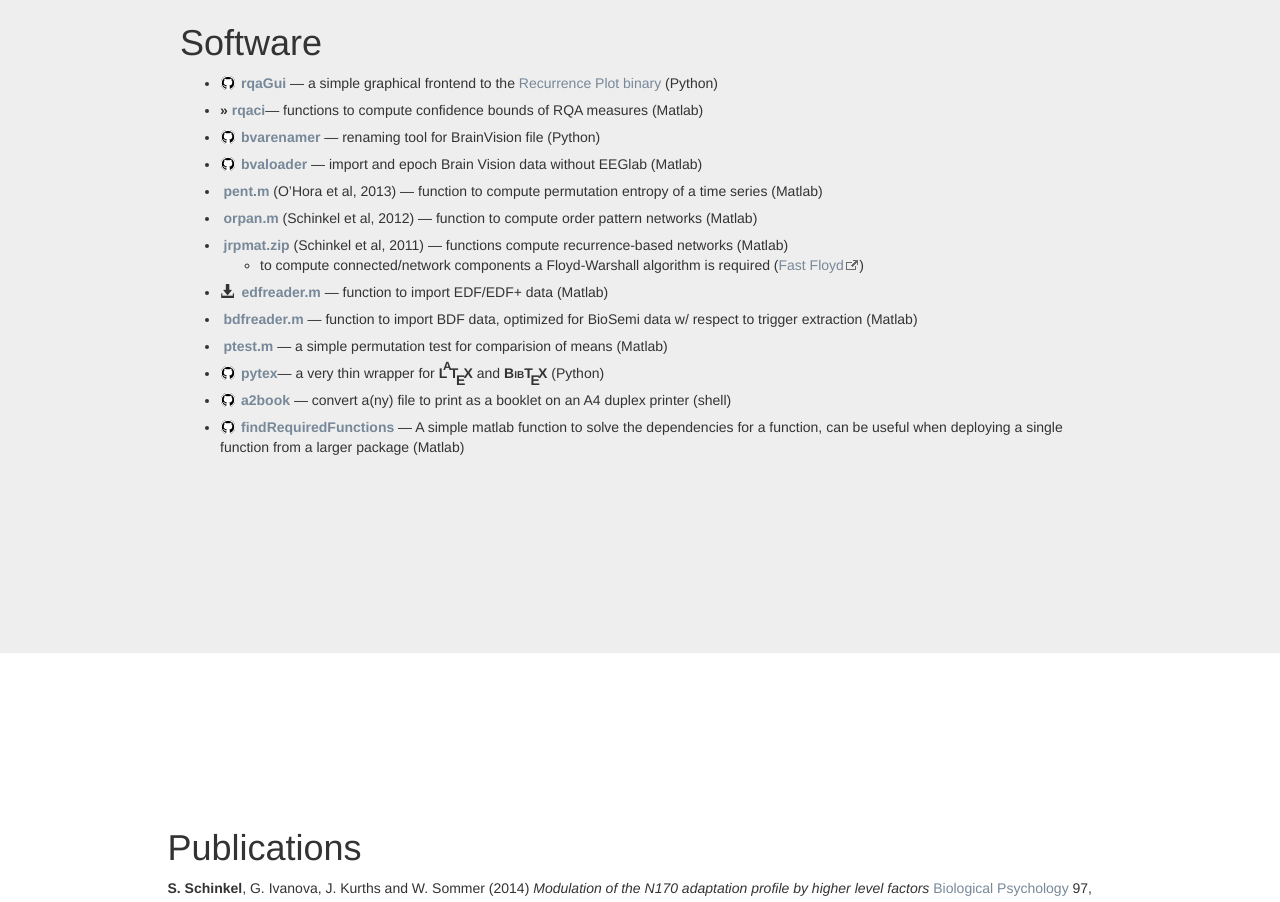
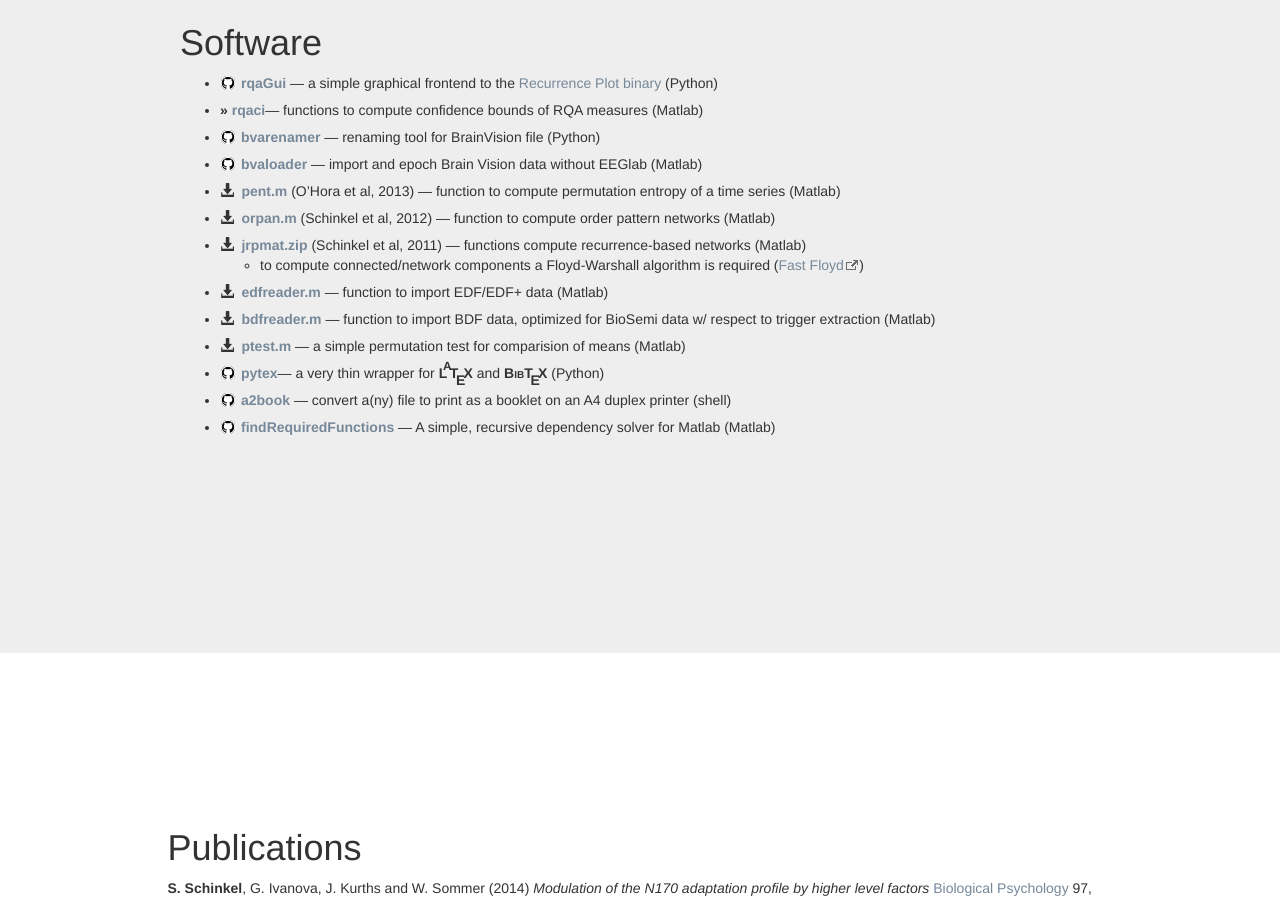
Before and after one commit to stefanSchinkel/dreeg.org, a plain HTML site: page indexNew.html in a window 1280 px wide. Shown: the part 947-1849 px from the top of the page. Drawn offline with Linux system fonts and the light colour scheme.

Commit message:
Glyphicon links

```diff
--- a/indexNew.html
+++ b/indexNew.html
@@ -96,7 +96,7 @@
           </li>
 
           <li>
-            <span class="bold">&raquo; <a href="rqaci.html">rqaci</a></span><a name="rqaci"></a>&mdash; functions to compute confidence bounds of RQA measures (Matlab)<br />
+            <span class="bold">&raquo; <a href="rqaci.html">rqaci</a></span>&mdash; functions to compute confidence bounds of RQA measures (Matlab)<br />
           </li>
 
           <li>
@@ -111,19 +111,17 @@
 
          <!-- things directly loadable //-->
           <li>
-              <div id="pent">
-              <a class="download" href="download/pent.m">pent.m</a> (O’Hora et al, 2013)  &mdash; function to compute permutation entropy of a time series (Matlab)
-              </div>
+            <span class="glyphicon glyphicon-download-alt"></span>
+            <a class="download" href="download/pent.m">pent.m</a> (O’Hora et al, 2013)  &mdash; function to compute permutation entropy of a time series (Matlab)
           </li>
           <li>
-              <div id="orpan">
-              <a class="download" href="download/orpan.m">orpan.m</a> (Schinkel et al, 2012) &mdash; function to compute order pattern networks (Matlab)<br />
-              </div>
+            <span class="glyphicon glyphicon-download-alt"></span>
+            <a class="download" href="download/orpan.m">orpan.m</a> (Schinkel et al, 2012) &mdash; function to compute order pattern networks (Matlab)<br />
           </li>
 
           <li>
-            <a name="jrpmat"></a>
-            <a  class="download"  href="download/jrpmat.zip"> jrpmat.zip</a> (Schinkel et al, 2011) &mdash; functions compute recurrence-based networks (Matlab)<br />
+            <span class="glyphicon glyphicon-download-alt"></span>
+            <a  class="download" href="download/jrpmat.zip"> jrpmat.zip</a> (Schinkel et al, 2011) &mdash; functions compute recurrence-based networks (Matlab)<br />
             <ul>
               <li>to compute connected/network components a Floyd-Warshall algorithm is required (<a class="external" href="http://www.mathworks.com/matlabcentral/fileexchange/25776" title="Vectorized (fast) implementation of the Floyd-Warshall algorithm">Fast Floyd</a>)<br />
               </li>
@@ -137,30 +135,27 @@
            </li>
 
           <li>
-            <span class="bold">
-            <a class="download" href="download/bdfreader.m">bdfreader.m</a> </span> &mdash; function to import BDF data, optimized for BioSemi data w/ respect to trigger extraction  (Matlab)<br />
+            <span class="glyphicon glyphicon-download-alt"></span>
+            <a class="download" href="download/bdfreader.m">bdfreader.m</a> &mdash; function to import BDF data, optimized for BioSemi data w/ respect to trigger extraction  (Matlab)<br />
            </li>
 
           <li>
-           <span class="bold">
-           <a class="download" href="download/ptest.m">ptest.m</a> </span>
+            <span class="glyphicon glyphicon-download-alt"></span>
+            <a class="download" href="download/ptest.m">ptest.m</a>
            &mdash; a simple permutation test for comparision of means (Matlab)
           </li>
 
           <li>
-            <span class="bold">
-            <a  class="github" href="https://github.com/stefanSchinkel/pytex">pytex</a></span>&mdash; a very thin wrapper for <span class="latex">L<sup>a</sup>T<sub>e</sub>X</span> and <span class="latex">B<span style="font-variant:small-caps;">ib</span>T<sub>e</sub>X</span> (Python)<br />
+            <a  class="github" href="https://github.com/stefanSchinkel/pytex">pytex</a>&mdash; a very thin wrapper for <span class="latex">L<sup>a</sup>T<sub>e</sub>X</span> and <span class="latex">B<span style="font-variant:small-caps;">ib</span>T<sub>e</sub>X</span> (Python)<br />
           </li>
 
           <li>
-            <span class="bold">
-            <a class="github" href="https://gist.github.com/stefanSchinkel/5490968">a2book</a></span> &mdash; convert a(ny) file to print as a booklet on an A4 duplex printer (shell)<br />
+            <a class="github" href="https://gist.github.com/stefanSchinkel/5490968">a2book</a> &mdash; convert a(ny) file to print as a booklet on an A4 duplex printer (shell)<br />
           </li>
 
           <li>
-            <span class="bold">
-            <a class="github" href="https://gist.github.com/stefanSchinkel/b403d3b305515caaf32d">findRequiredFunctions</a></span>
-            &mdash; A simple matlab function to solve the dependencies for a function, can be useful when deploying a single function from a larger package (Matlab)
+            <a class="github" href="https://gist.github.com/stefanSchinkel/b403d3b305515caaf32d">findRequiredFunctions</a>
+            &mdash; A simple, recursive dependency solver for Matlab (Matlab)
           </li>
         </ul>
       </div>
```
